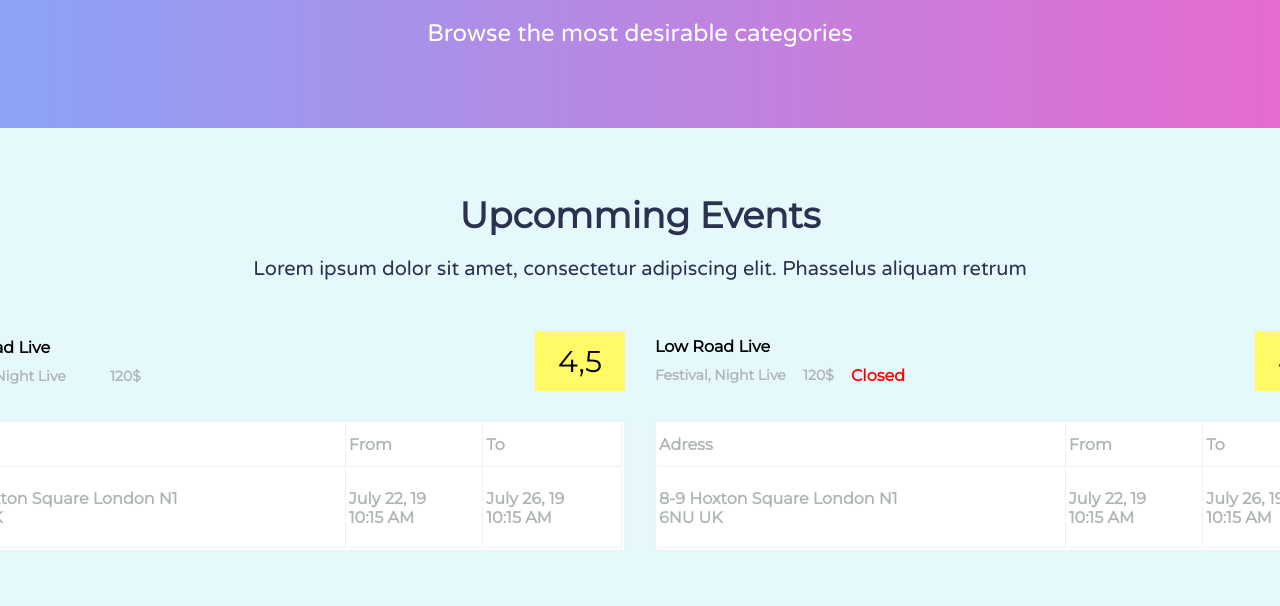
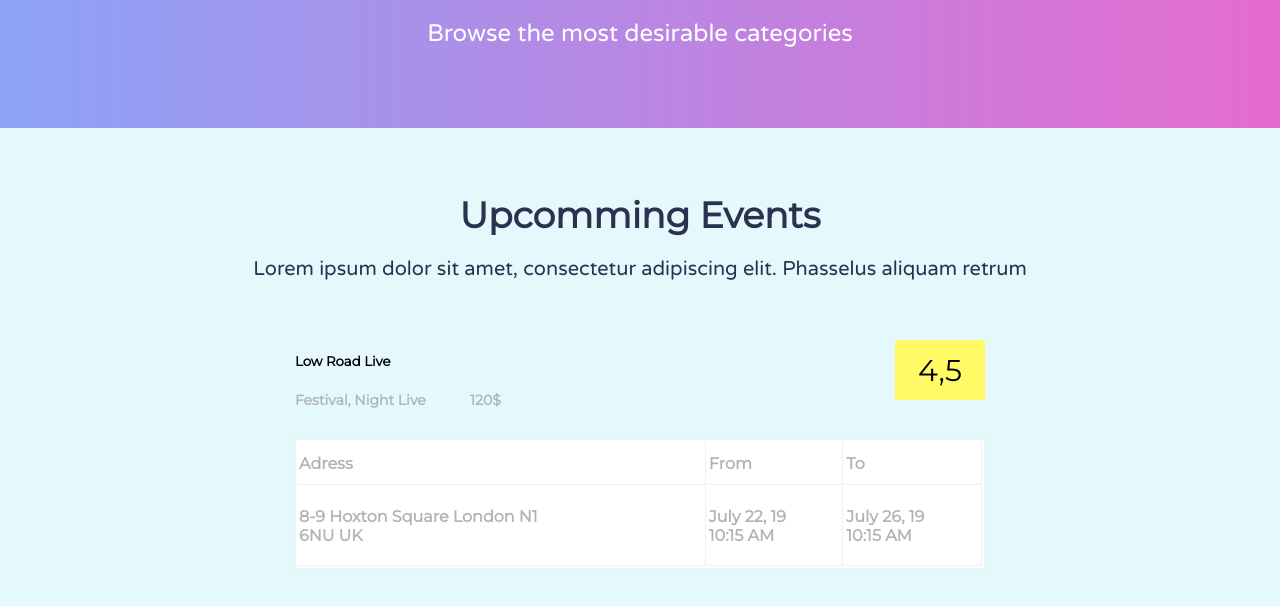
Before and after one commit to trixcode/triplytrip-front, a Next.js app: page / in a window 1280 px wide. Shown: the part 659-1265 px from the top of the page. Built offline with nearby package versions, Linux system fonts and the light colour scheme.

Commit message:
Upcomming events

```diff
--- a/src/components/UpcommingEvents/index.js
+++ b/src/components/UpcommingEvents/index.js
@@ -10,40 +10,24 @@ const UpcommingEvents = () => {
         consectetur adipiscing elit.
         Phasselus aliquam retrum
       </span>
-      <div className="upcomming-events-events">
-        <div className="upcomming-events-events-event">
-          <div className="upcomming-events-events-event-title">
-            <span className="upcomming-events-events-event-title">Low Road Live</span>
-            <div className="upcomming-events-events-event-title-information">
-              <span className="upcomming-events-events-event-title-information__location">Festival, Night Live</span>
-              <span className="upcomming-events-events-event-title-information__price">120$</span>
-              <span className="upcomming-events-events-event-title-information__open"></span>
+      <div className="upcomming-events-wrapper">
+        <div className="upcomming-events-wrapper-card">
+          <div className="upcomming-events-wrapper-card-header">
+            <h5 className="upcomming-events-wrapper-card-header-name">Low Road Live</h5>
+            <div className="upcomming-events-wrapper-card-header-information">
+              <span className="upcomming-events-wrapper-card-header-information__location">Festival, Night Live</span>
+              <span className="upcomming-events-wrapper-card-header-information__price">120$</span>
+              <span className="upcomming-events-wrapper-card-header-information__open"></span>
             </div>
 
           </div>
-          <div className="upcomming-events-events-event-index">4,5</div>
-          <table className="upcomming-events-events-event-table">
+          <div className="upcomming-events-wrapper-card-rating">4,5</div>
+          <table className="upcomming-events-wrapper-card-table">
             <tr><th>Adress</th><th>From</th><th>To</th></tr>
             <tr><th>8-9 Hoxton Square London N1<br/> 6NU UK</th><th>July 22, 19<br/>10:15 AM</th><th>July 26, 19<br/>10:15 AM</th></tr>
           </table>
         </div>
 
-        <div className="upcomming-events-events-event">
-          <div className="upcomming-events-events-event-title">
-            <span className="upcomming-events-events-event-title">Low Road Live</span>
-            <div className="upcomming-events-events-event-title-information">
-              <span className="upcomming-events-events-event-title-information__location">Festival, Night Live</span>
-              <span className="upcomming-events-events-event-title-information__price">120$</span>
-              <span className="upcomming-events-events-event-title-information__open">Closed</span>
-            </div>
-
-          </div>
-          <div className="upcomming-events-events-event-index">4,5</div>
-          <table className="upcomming-events-events-event-table">
-            <tr><th>Adress</th><th>From</th><th>To</th></tr>
-            <tr><th>8-9 Hoxton Square London N1<br/> 6NU UK</th><th>July 22, 19<br/>10:15 AM</th><th>July 26, 19<br/>10:15 AM</th></tr>
-          </table>
-        </div>
       </div>
     </div>
     </section>
--- a/src/components/UpcommingEvents/upcommingEvents.scss
+++ b/src/components/UpcommingEvents/upcommingEvents.scss
@@ -37,19 +37,19 @@ body, h1, h2, h3, ul {
         font-size: 20px;
         font-family: 'Varela Round', sans-serif;
     }
-    &-events {
+    &-wrapper {
         margin-top: 50px;
         display: flex;
         justify-content: space-around;
         width: 100%;
         align-items: center;
-        &-event {
+        &-card {
             width: 690px;
             display: flex;
             justify-content: space-between;
             flex-wrap: wrap;
             align-items: center;
-            &-title {
+            &-header {
                 font-size: 16px;
                 font-family: 'Montserrat', sans-serif;
                 font-weight: 700;
@@ -69,7 +69,7 @@ body, h1, h2, h3, ul {
                     }
                 }
             }
-            &-index {
+            &-rating {
                 width: 90px;
                 height: 60px;
                 background: #fffa66;
```
